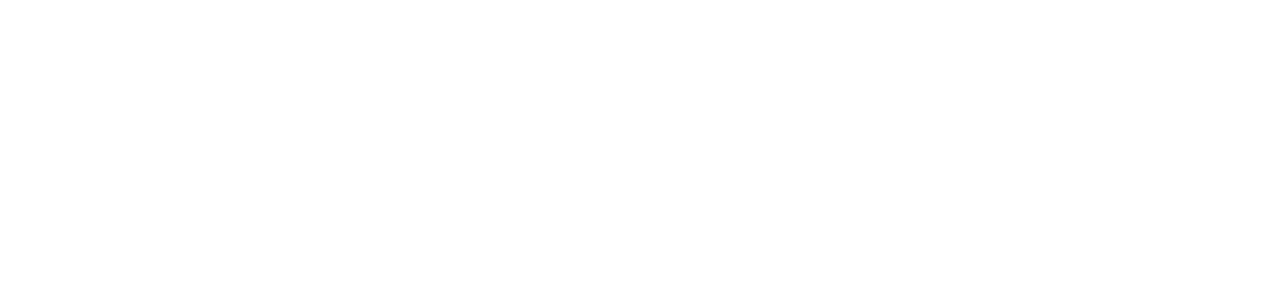
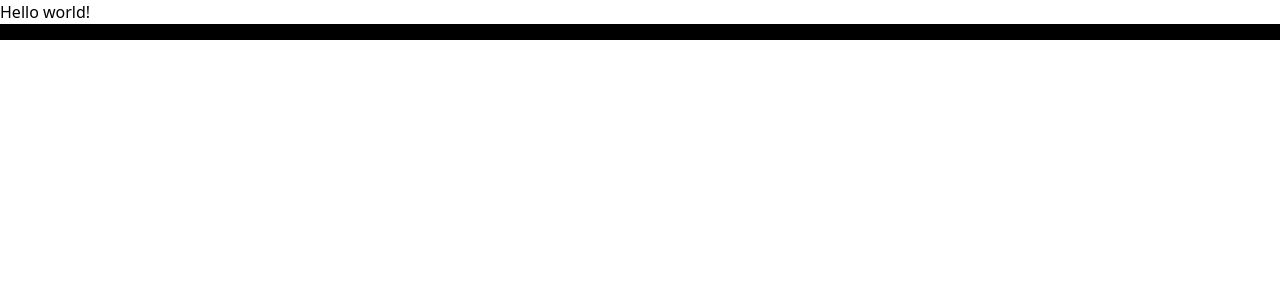
Before and after one commit to ThomasBackers/amber, a Vue app in the folder vue/: page / in a window 1280 px wide. Shown: the top 300 px of the page. Built offline with nearby package versions, Linux system fonts and the light colour scheme.

Commit message:
commit before the break

```diff
--- a/vue/src/components/HelloWorld.vue
+++ b/vue/src/components/HelloWorld.vue
@@ -1,14 +1,37 @@
 <script setup lang="ts">
 import { defineProps } from 'vue'
+import { mapActions, storeToRefs } from 'pinia'
+import { useUserStore } from '../store/user'
+
+const userStore = useUserStore()
+const { profile, token } = storeToRefs(userStore)
+const { setUser } = mapActions(useUserStore, ['setUser'])
 
 defineProps<{
-  msg: {
-    type: String,
-    required: true
-  }
+  msg: String
 }>()
+
+const onListClick = () => {
+  if (!profile.value && !token.value) {
+    setUser({
+      avatarUrl: './randomPicture.jpg',
+      username: 'Admin'
+    }, 'YgxHjK15JHJ5444KjhdbTGx')
+  } else setUser(null, null)
+  console.log(profile.value, token.value)
+}
 </script>
 
 <template>
-  <h1>{{ msg }}</h1>
+  <div>
+    <h1>{{ msg }}</h1>
+
+    <ul
+      class="h-4 bg-black text-white"
+      @click="onListClick"
+    >
+      <li>{{ profile }}</li>
+      <li>{{ token }}</li>
+    </ul>
+  </div>
 </template>
--- a/vue/src/router/index.ts
+++ b/vue/src/router/index.ts
@@ -5,7 +5,8 @@
   {
     path: '/',
     name: 'welcome',
-    component: HelloWorld
+    component: HelloWorld,
+    props: { msg: 'Hello world!' }
   }
 ]
 
--- a/vue/src/store/useUser.ts
+++ b/vue/src/store/user.ts
@@ -1,17 +1,18 @@
 import { defineStore } from 'pinia'
 
-type Profile = {} | {
+export type Profile = {
   avatarUrl: string,
   username: string
-}
-type userState = {
+} | null
+
+export type userState = {
   profile: Profile
   token: string | null
 }
 
-export const useUserStore = defineStore('user', {
+export const useUserStore = defineStore('userStore', {
   state: () => ({
-    profile: {},
+    profile: null,
     token: null
   } as userState),
   getters: {
--- a/vue/tsconfig.json
+++ b/vue/tsconfig.json
@@ -11,6 +11,6 @@
     "esModuleInterop": true,
     "lib": ["esnext", "dom"]
   },
-  "include": ["src/**/*.ts", "src/**/*.d.ts", "src/**/*.tsx", "src/**/*.vue", "src/store/modules/user.js", "src/store/useUser.ts", "src/router/index.ts"],
+  "include": ["src/**/*.ts", "src/**/*.d.ts", "src/**/*.tsx", "src/**/*.vue", "src/store/modules/user.js", "src/store/user.ts", "src/router/index.ts"],
   "references": [{ "path": "./tsconfig.node.json" }]
 }
```
